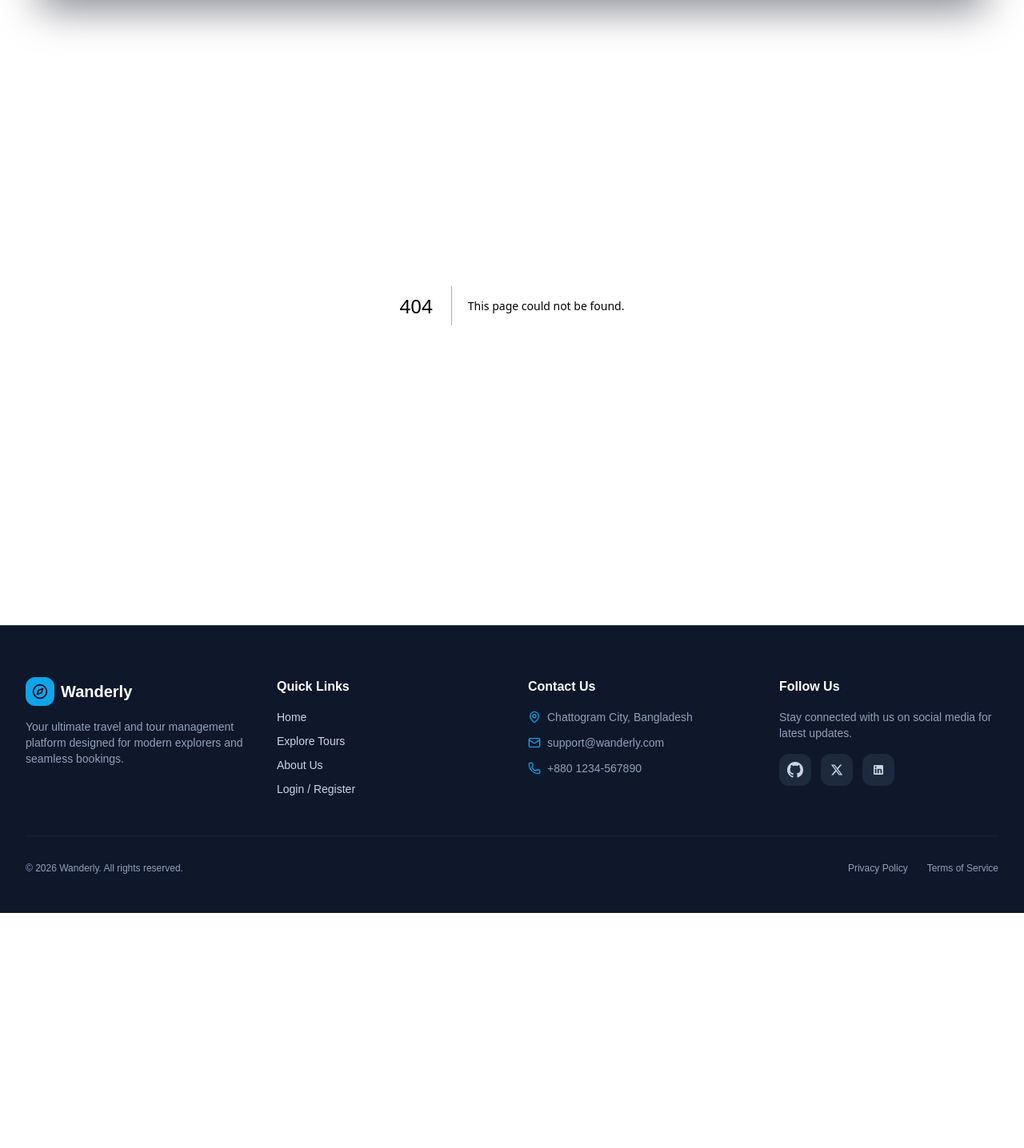
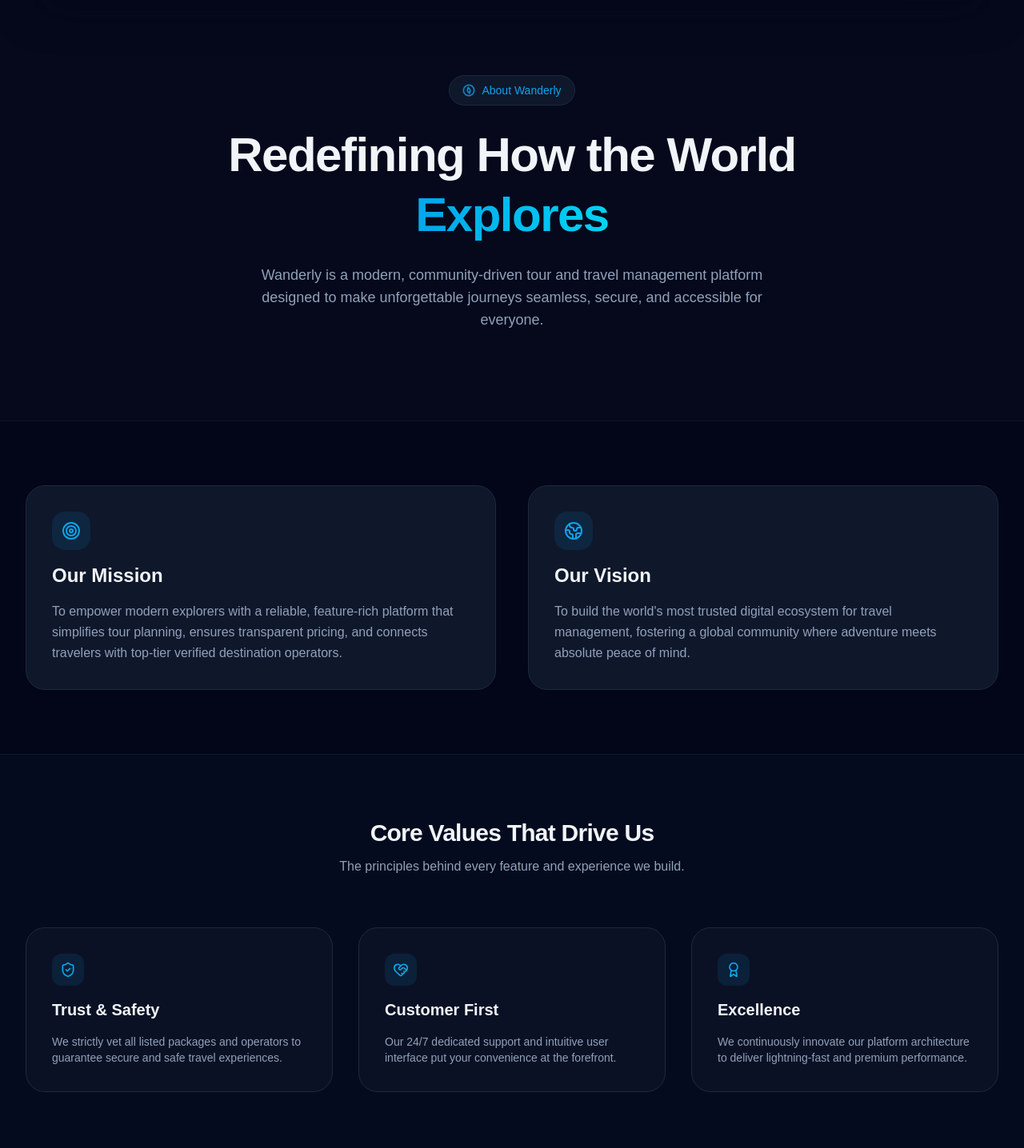
Before and after one commit to OnikTechHub/Wanderly_Frontend, a Next.js app: page /about in a window 1280 px wide. Before the commit this address had no page. Shown: the part 94-1530 px from the top of the page at 80% size. Before the commit the page ends 1236 px from the top, so only its background shows below. Built offline with nearby package versions, Linux system fonts and the light colour scheme.

Commit message:
Implement About Section

```diff
--- /dev/null
+++ b/src/app/about/page.tsx
@@ -0,0 +1,170 @@
+"use client";
+
+import { Compass, Users, Target, Award, HeartHandshake, Globe2, ShieldCheck } from "lucide-react";
+import { motion } from "framer-motion";
+
+export default function AboutPage() {
+  const containerVariants = {
+    hidden: { opacity: 0 },
+    visible: {
+      opacity: 1,
+      transition: {
+        staggerChildren: 0.2,
+      },
+    },
+  };
+
+  const itemVariants = {
+    hidden: { opacity: 0, y: 30 },
+    visible: {
+      opacity: 1,
+      y: 0,
+      transition: { duration: 0.6, ease: "easeOut" },
+    },
+  };
+
+  return (
+    <div className="min-h-screen bg-slate-950 text-slate-100 flex flex-col">
+
+      {/* Hero Section */}
+      <section className="relative overflow-hidden py-20 lg:py-28 border-b border-slate-900 bg-slate-900/20">
+        <div className="max-w-7xl mx-auto px-4 sm:px-6 lg:px-8 text-center space-y-6">
+          <motion.div
+            initial={{ opacity: 0, y: -20 }}
+            animate={{ opacity: 1, y: 0 }}
+            transition={{ duration: 0.5, ease: "easeOut" }}
+            className="inline-flex items-center gap-2 px-4 py-2 rounded-full bg-slate-900 border border-slate-800 text-wanderlyPrimary text-sm font-medium"
+          >
+            <Compass className="w-4 h-4 animate-spin" /> About Wanderly
+          </motion.div>
+          <motion.h1
+            initial={{ opacity: 0, y: 20 }}
+            animate={{ opacity: 1, y: 0 }}
+            transition={{ duration: 0.6, delay: 0.2, ease: "easeOut" }}
+            className="text-4xl sm:text-6xl font-extrabold tracking-tight max-w-3xl mx-auto leading-tight"
+          >
+            Redefining How the World <span className="bg-gradient-to-r from-wanderlyPrimary to-cyan-400 bg-clip-text text-transparent">Explores</span>
+          </motion.h1>
+          <motion.p
+            initial={{ opacity: 0, y: 20 }}
+            animate={{ opacity: 1, y: 0 }}
+            transition={{ duration: 0.6, delay: 0.4, ease: "easeOut" }}
+            className="text-lg text-slate-400 max-w-2xl mx-auto"
+          >
+            Wanderly is a modern, community-driven tour and travel management platform designed to make unforgettable journeys seamless, secure, and accessible for everyone.
+          </motion.p>
+        </div>
+      </section>
+
+      {/* Mission & Vision Section */}
+      <section className="py-20 max-w-7xl mx-auto px-4 sm:px-6 lg:px-8 w-full">
+        <motion.div
+          variants={containerVariants}
+          initial="hidden"
+          whileInView="visible"
+          viewport={{ once: true, margin: "-100px" }}
+          className="grid grid-cols-1 md:grid-cols-2 gap-10"
+        >
+          <motion.div
+            variants={itemVariants}
+            className="bg-slate-900 border border-slate-800 p-8 rounded-3xl space-y-4 hover:border-wanderlyPrimary/40 transition"
+          >
+            <div className="w-12 h-12 bg-wanderlyPrimary/10 rounded-2xl flex items-center justify-center text-wanderlyPrimary">
+              <Target className="w-6 h-6" />
+            </div>
+            <h3 className="text-2xl font-bold">Our Mission</h3>
+            <p className="text-slate-400 leading-relaxed">
+              To empower modern explorers with a reliable, feature-rich platform that simplifies tour planning, ensures transparent pricing, and connects travelers with top-tier verified destination operators.
+            </p>
+          </motion.div>
+
+          <motion.div
+            variants={itemVariants}
+            className="bg-slate-900 border border-slate-800 p-8 rounded-3xl space-y-4 hover:border-wanderlyPrimary/40 transition"
+          >
+            <div className="w-12 h-12 bg-wanderlyPrimary/10 rounded-2xl flex items-center justify-center text-wanderlyPrimary">
+              <Globe2 className="w-6 h-6" />
+            </div>
+            <h3 className="text-2xl font-bold">Our Vision</h3>
+            <p className="text-slate-400 leading-relaxed">
+              To build the world&apos;s most trusted digital ecosystem for travel management, fostering a global community where adventure meets absolute peace of mind.
+            </p>
+          </motion.div>
+        </motion.div>
+      </section>
+
+      {/* Core Values Section */}
+      <section className="py-20 bg-slate-900/30 border-y border-slate-900">
+        <div className="max-w-7xl mx-auto px-4 sm:px-6 lg:px-8 w-full">
+          <motion.div
+            initial={{ opacity: 0, y: -20 }}
+            whileInView={{ opacity: 1, y: 0 }}
+            viewport={{ once: true, margin: "-100px" }}
+            transition={{ duration: 0.6, ease: "easeOut" }}
+            className="text-center space-y-3 mb-16"
+          >
+            <h2 className="text-3xl font-bold tracking-tight">Core Values That Drive Us</h2>
+            <p className="text-slate-400">The principles behind every feature and experience we build.</p>
+          </motion.div>
+
+          <motion.div
+            variants={containerVariants}
+            initial="hidden"
+            whileInView="visible"
+            viewport={{ once: true, margin: "-100px" }}
+            className="grid grid-cols-1 md:grid-cols-3 gap-8"
+          >
+            <motion.div
+              variants={itemVariants}
+              className="bg-slate-900/60 border border-slate-800 p-8 rounded-3xl space-y-4"
+            >
+              <div className="w-10 h-10 bg-wanderlyPrimary/10 rounded-xl flex items-center justify-center text-wanderlyPrimary">
+                <ShieldCheck className="w-5 h-5" />
+              </div>
+              <h4 className="text-xl font-semibold">Trust & Safety</h4>
+              <p className="text-slate-400 text-sm">We strictly vet all listed packages and operators to guarantee secure and safe travel experiences.</p>
+            </motion.div>
+
+            <motion.div
+              variants={itemVariants}
+              className="bg-slate-900/60 border border-slate-800 p-8 rounded-3xl space-y-4"
+            >
+              <div className="w-10 h-10 bg-wanderlyPrimary/10 rounded-xl flex items-center justify-center text-wanderlyPrimary">
+                <HeartHandshake className="w-5 h-5" />
+              </div>
+              <h4 className="text-xl font-semibold">Customer First</h4>
+              <p className="text-slate-400 text-sm">Our 24/7 dedicated support and intuitive user interface put your convenience at the forefront.</p>
+            </motion.div>
+
+            <motion.div
+              variants={itemVariants}
+              className="bg-slate-900/60 border border-slate-800 p-8 rounded-3xl space-y-4"
+            >
+              <div className="w-10 h-10 bg-wanderlyPrimary/10 rounded-xl flex items-center justify-center text-wanderlyPrimary">
+                <Award className="w-5 h-5" />
+              </div>
+              <h4 className="text-xl font-semibold">Excellence</h4>
+              <p className="text-slate-400 text-sm">We continuously innovate our platform architecture to deliver lightning-fast and premium performance.</p>
+            </motion.div>
+          </motion.div>
+        </div>
+      </section>
+
+      {/* Team / Community Section */}
+      <motion.section
+        initial={{ opacity: 0, y: 30 }}
+        whileInView={{ opacity: 1, y: 0 }}
+        viewport={{ once: true, margin: "-100px" }}
+        transition={{ duration: 0.6, ease: "easeOut" }}
+        className="py-20 max-w-5xl mx-auto px-4 sm:px-6 lg:px-8 text-center space-y-6"
+      >
+        <Users className="w-12 h-12 text-wanderlyPrimary mx-auto" />
+        <h2 className="text-3xl font-bold">Built with Passion for Explorers</h2>
+        <p className="text-slate-400 max-w-2xl mx-auto">
+          Wanderly is crafted with cutting-edge frontend technologies like Next.js, Tailwind CSS, and robust backend logic to ensure an elite digital experience. Join us on this amazing journey!
+        </p>
+      </motion.section>
+
+    </div>
+  );
+}
```
